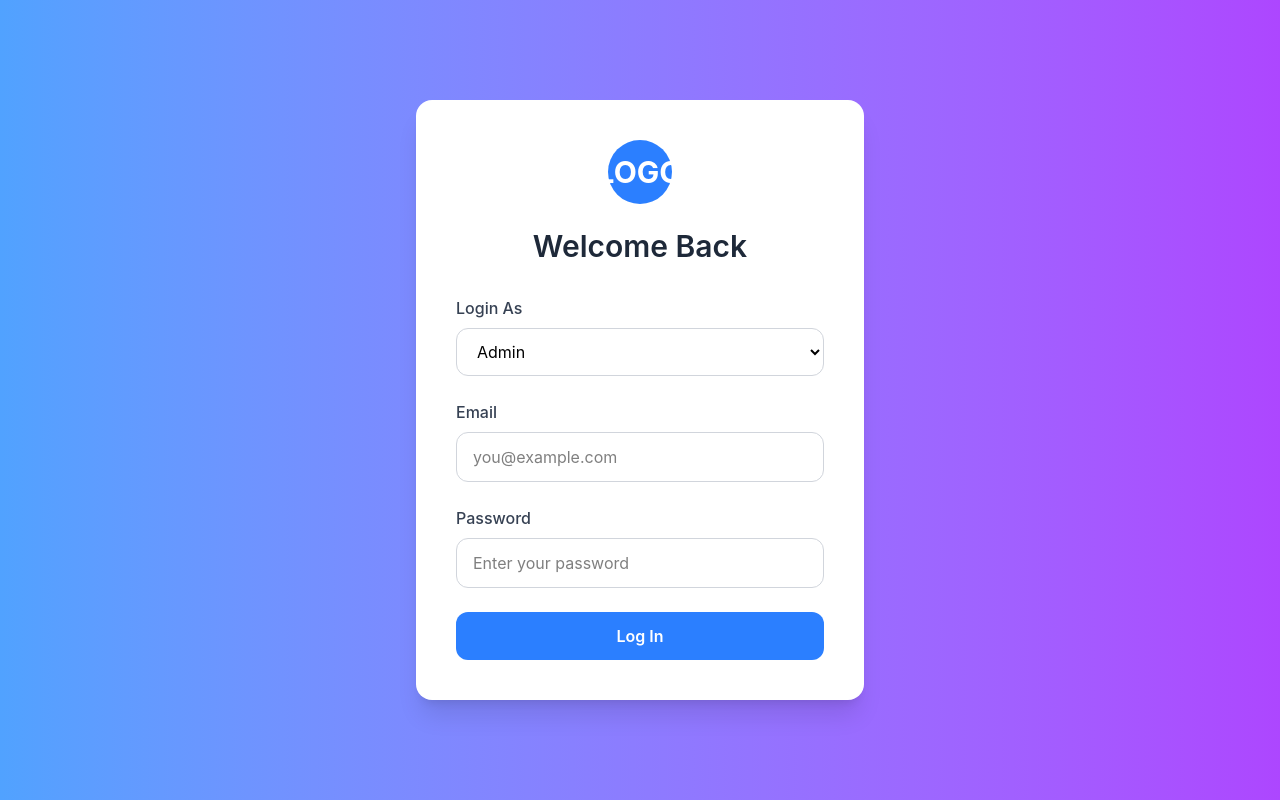
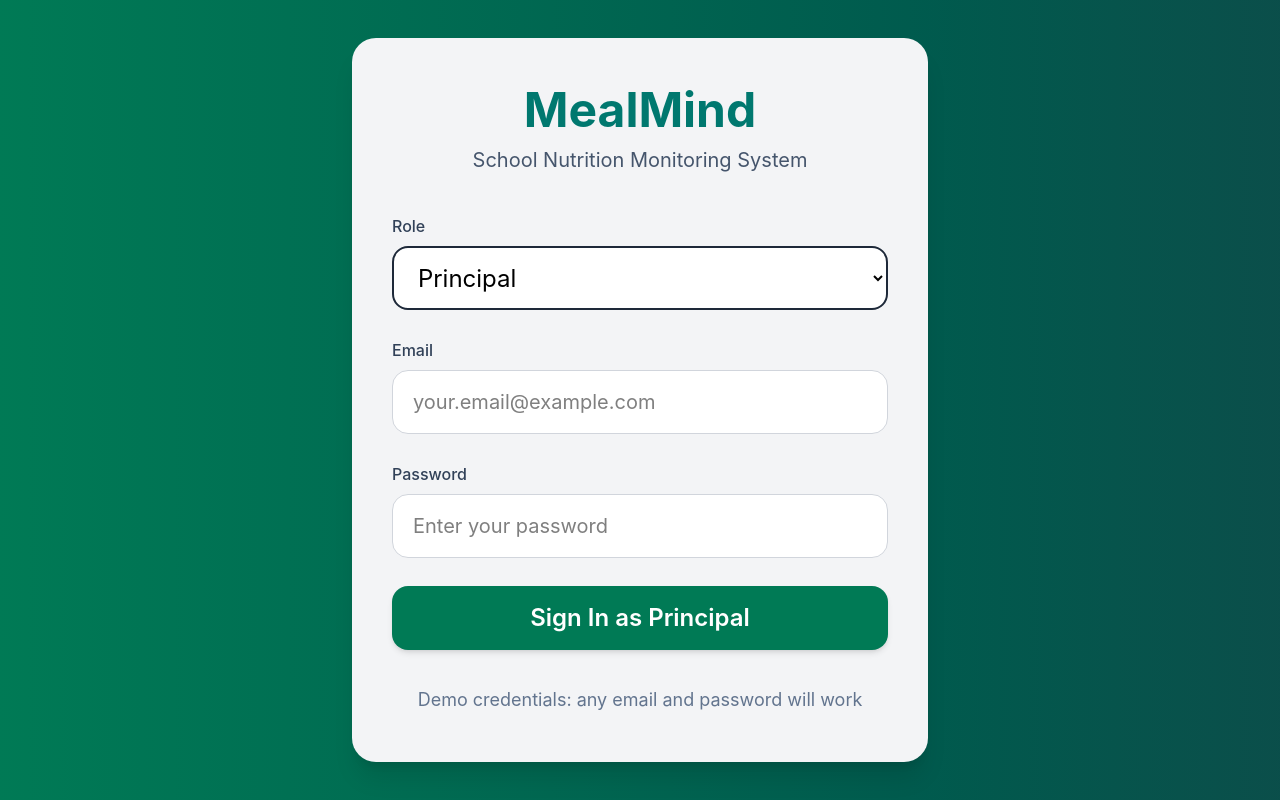
Before and after one commit to vibhu0055/Mind-Meals, a React app in the folder web/: page / in a window 1280 px wide. Built offline with nearby package versions, Linux system fonts and the light colour scheme; the HTML template or start-up script is replaced by a standard one.

Commit message:
update app.jsx only

```diff
--- a/web/src/App.jsx
+++ b/web/src/App.jsx
@@ -1,98 +1,49 @@
 // App.jsx
-import React, { useState } from "react";
+//
+import { useState } from "react";
 
-function App() {
-  const [email, setEmail] = useState("");
-  const [password, setPassword] = useState("");
-  const [role, setRole] = useState("admin"); // default role
+export default function MealMindLogin(){
+  const [role,setRole] = useState("Principal");
 
-  const handleSubmit = (e) => {
-    e.preventDefault();
-    alert(`Logging in as ${role} with email: ${email}`);
-    console.log({ email, password, role });
+  const handleLogin = () => {
+    alert(`${role} login successful`);
   };
-
   return (
-    <div className="min-h-screen flex items-center justify-center bg-gradient-to-r from-blue-400 to-purple-500">
-      <div className="bg-white rounded-2xl shadow-xl p-10 w-full max-w-md">
-
-        {/* Logo */}
-        <div className="flex justify-center mb-6">
-          <div className="bg-blue-500 text-white text-3xl font-bold rounded-full w-16 h-16 flex items-center justify-center">
-            LOGO
-          </div>
+    <div className="min-h-screen w-full bg-gradient-to-r from-emerald-700 to-teal-900 flex items-center justify-center p-6">
+      <div className="w-full max-w-xl bg-gray-100 rounded-3xl shadow-xl px-10 py-12">
+        <div className="text-center mb-10">
+          <h1 className="text-5xl font-bold text-teal-700">MealMind</h1>
+          <p className="text-slate-600 mt-3 text-xl">School Nutrition Monitoring System</p>
         </div>
 
-        <h2 className="text-3xl font-semibold text-center text-gray-800 mb-8">
-          Welcome Back
-        </h2>
-
-        <form onSubmit={handleSubmit} className="space-y-6">
-
-          {/* Role Dropdown */}
+        <div className="space-y-7">
           <div>
-            <label className="block text-gray-700 font-medium mb-2" htmlFor="role">
-              Login As
-            </label>
-            <select
-              id="role"
-              value={role}
-              onChange={(e) => setRole(e.target.value)}
-              className="w-full px-4 py-3 border border-gray-300 rounded-xl focus:outline-none focus:ring-2 focus:ring-blue-400 transition"
-            >
-              <option value="admin">Admin</option>
-              <option value="teacher">Teacher</option>
-              <option value="parent">Parent</option>
+            <label className="block text-slate-700 font-medium mb-2">Role</label>
+            <select className="w-full h-16 rounded-2xl border-2 border-gray-800 px-5 text-3xl md:text-2xl bg-white outline-none" value={role} onChange={(e)=>setRole(e.target.value)}>
+              <option>Principal</option>
+              <option>Teacher</option>
+              <option>Admin</option>
+              <option>Parent</option>
             </select>
           </div>
 
-          {/* Email */}
           <div>
-            <label className="block text-gray-700 font-medium mb-2" htmlFor="email">
-              Email
-            </label>
-            <input
-              type="email"
-              id="email"
-              value={email}
-              onChange={(e) => setEmail(e.target.value)}
-              className="w-full px-4 py-3 border border-gray-300 rounded-xl focus:outline-none focus:ring-2 focus:ring-blue-400 transition"
-              placeholder="you@example.com"
-              required
-            />
+            <label className="block text-slate-700 font-medium mb-2">Email</label>
+            <input type="email" placeholder="your.email@example.com" className="w-full h-16 rounded-2xl border border-gray-300 px-5 text-xl bg-white outline-none focus:ring-2 focus:ring-emerald-600" />
           </div>
 
-          {/* Password */}
           <div>
-            <label className="block text-gray-700 font-medium mb-2" htmlFor="password">
-              Password
-            </label>
-            <input
-              type="password"
-              id="password"
-              value={password}
-              onChange={(e) => setPassword(e.target.value)}
-              className="w-full px-4 py-3 border border-gray-300 rounded-xl focus:outline-none focus:ring-2 focus:ring-blue-400 transition"
-              placeholder="Enter your password"
-              required
-            />
+            <label className="block text-slate-700 font-medium mb-2">Password</label>
+            <input type="password" placeholder="Enter your password" className="w-full h-16 rounded-2xl border border-gray-300 px-5 text-xl bg-white outline-none focus:ring-2 focus:ring-emerald-600" />
           </div>
 
+          <button onClick={handleLogin} className="w-full h-16 bg-emerald-700 hover:bg-emerald-800 text-white text-2xl font-semibold rounded-2xl shadow-md transition">
+            Sign In as {role}
+          </button>
 
-          <div className="text-right">
-          </div>
-
-
-          <button
-            type="submit"
-            className="w-full py-3 bg-blue-500 hover:bg-blue-600 text-white font-semibold rounded-xl transition"
-          >
-            Log In
-          </button>
-        </form>
+          <p className="text-center text-slate-500 text-lg pt-2">Demo credentials: any email and password will work</p>
+        </div>
       </div>
     </div>
-  );
+  )
 }
-
-export default App;
```
